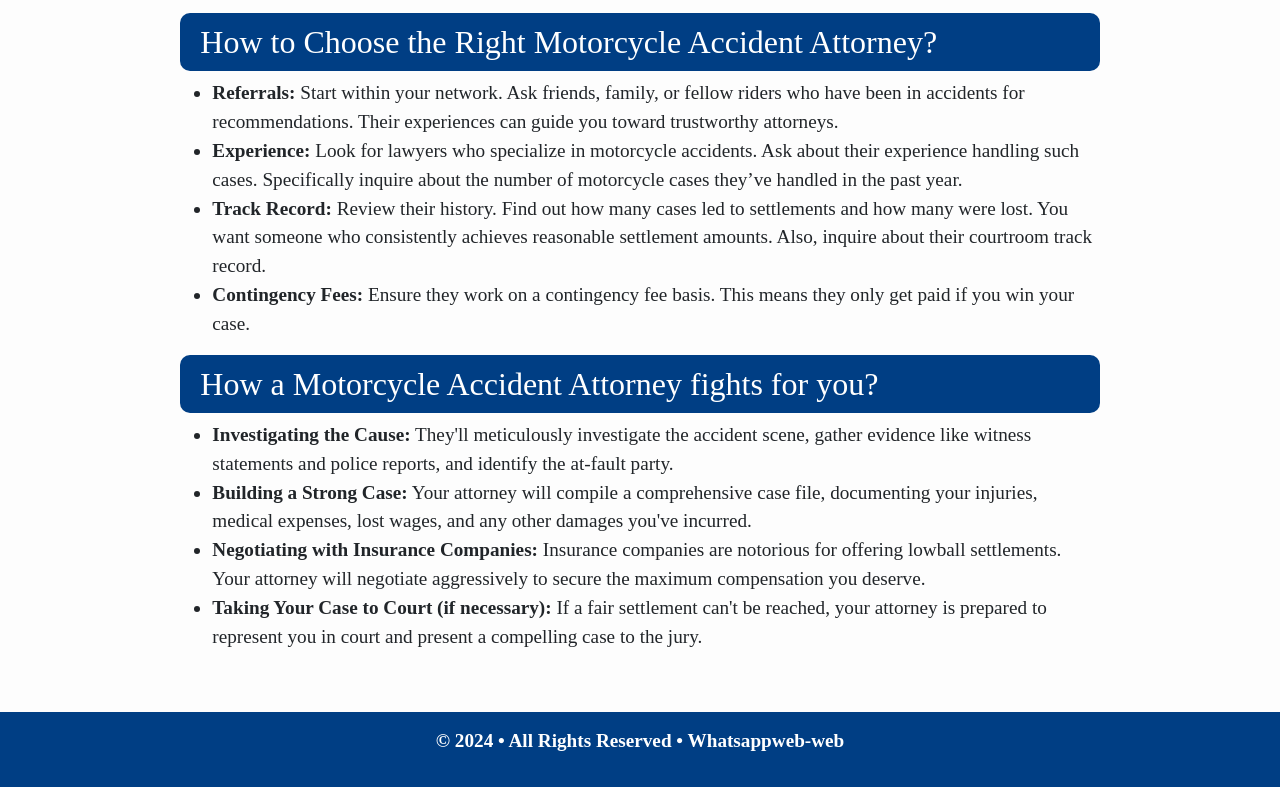
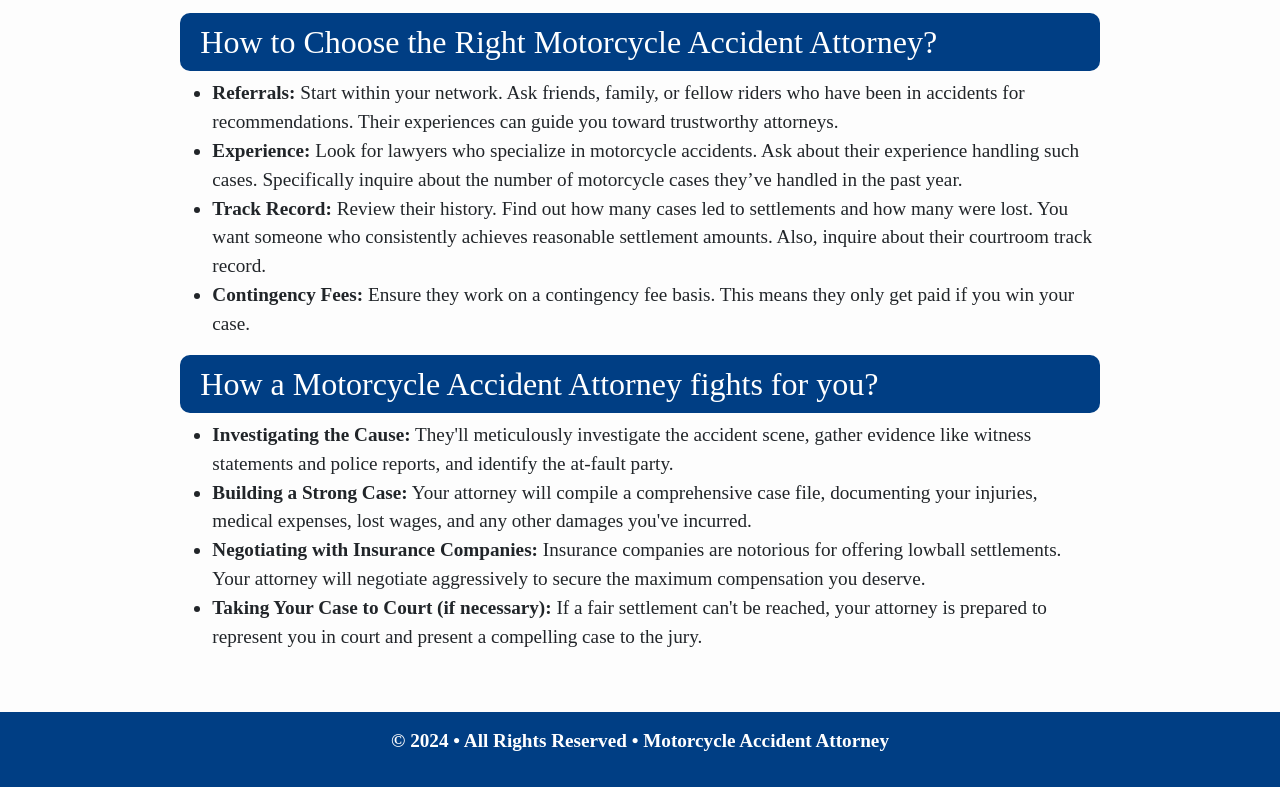
Before and after one commit to motorcycle-accident-attorney/motorcycle-accident-attorney.github.io, a plain HTML site: page index.html in a window 1280 px wide. Shown: the part 1485-2272 px from the top of the page. Drawn offline with nearby package versions, Linux system fonts and the light colour scheme.

Commit message:
Update index.html

```diff
--- a/index.html
+++ b/index.html
@@ -174,7 +174,7 @@
     <!-- footer -->
     <footer>
         <div class="text-center">
-            <strong><p>© 2024 • All Rights Reserved • <a href="https://motorcycle-accident-attorney.github.io/">Whatsappweb-web</a></p></strong>
+            <strong><p>© 2024 • All Rights Reserved • <a href="https://motorcycle-accident-attorney.github.io/">Motorcycle Accident Attorney</a></p></strong>
         </div>
     </footer>
 </body>
```
